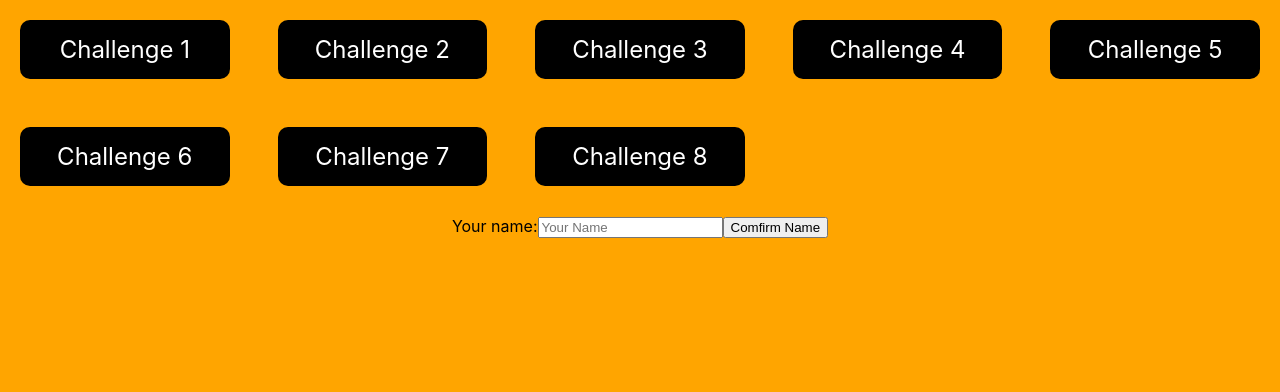
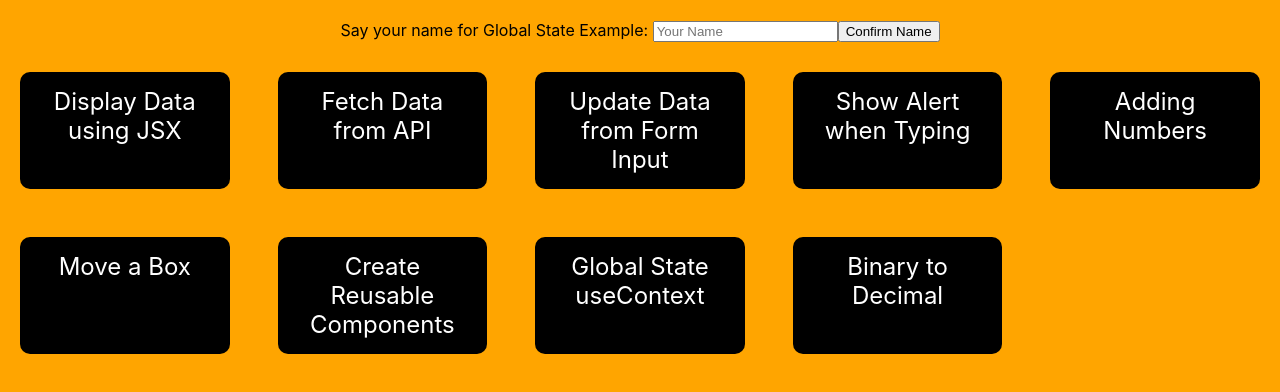
Before and after one commit to wesleycremonini/challenges, a React (Create React App) app in the folder challenges/: page / in a window 1280 px wide. Shown: the top 392 px of the page. Built offline with nearby package versions, Linux system fonts and the light colour scheme.

Commit message:
Chellenge 9 Added

```diff
--- /dev/null
+++ b/challenges/src/components/ChallengeList/Challenge9.js
@@ -0,0 +1,35 @@
+import React, { useState } from "react";
+
+
+function Challenge9() {
+    const [decimal, setDecimal] = useState();
+    function handleClick() {
+        const binary = document.getElementById('binary').value;
+        const error = document.getElementById('error');
+        for (var i = 0; i < binary.length; i++) {
+            if (binary[i] != 0 && binary[i] != 1) {
+                error.style.display = 'block';
+            }
+            else {
+                setDecimal(parseInt(binary, 2));
+                error.style.display = 'none';
+            }
+        };
+
+    }
+    function handleChange() {
+        setDecimal();
+    }
+
+    return (
+        <>
+        <label>Binary Number: </label>
+        <input maxLength='8' id='binary' type='text' placeholder='Type a Binary Number' onChange={handleChange}></input>
+        <button onClick={handleClick}>Convert!</button>
+        <span style={{display: 'none'}} id='error'>Type only 0 and 1.</span>
+        <h2>{decimal}</h2>
+        </>
+    );
+};
+
+export default Challenge9;
--- a/challenges/src/components/ChallengeList/Challenges.js
+++ b/challenges/src/components/ChallengeList/Challenges.js
@@ -6,6 +6,7 @@ import Challenge5 from './Challenge5'
 import Challenge6 from './Challenge6'
 import Challenge7 from './Challenge7'
 import Challenge8 from './Challenge8'
+import Challenge9 from './Challenge9'
 
 
 const Challenges = [
@@ -17,6 +18,7 @@ const Challenges = [
     {title: 'Move a Box' , jsx:<Challenge6 /> , id: 6},
     {title: 'Create Reusable Components' , jsx:<Challenge7 /> , id: 7},
     {title: 'Global State useContext' , jsx:<Challenge8 /> , id: 8},
+    {title: 'Binary to Decimal' , jsx:<Challenge9 /> , id: 9},
 ]
 
 export default Challenges;
--- a/challenges/src/components/Home/Home.styles.js
+++ b/challenges/src/components/Home/Home.styles.js
@@ -20,7 +20,15 @@ export const Links = styled.div`
 
 export const Name = styled.div`
     margin: auto;
-    margin-top: 30px;
+    margin-bottom: 30px;
     text-align: center;
 
 `;
+
+
+export const WrongName = styled.p`
+    display: none;
+    text-align: center;
+    margin: 0;
+
+`;
--- a/challenges/src/components/Home/index.js
+++ b/challenges/src/components/Home/index.js
@@ -6,7 +6,7 @@ import { Link } from "react-router-dom";
 import Challenges from "../ChallengeList/Challenges";
 
 //Styles
-import { Links, Name } from './Home.styles.js'
+import { Links, Name, WrongName } from './Home.styles.js'
 
 //Context
 import { UserContext } from '../../App'
@@ -16,21 +16,28 @@ function Home() {
 
     function userName() {
         const nameInput = document.getElementById('nameInput').value
-        user.setName(nameInput)
+        const wrongName = document.getElementById('WrongName')
+
+        if(nameInput !== '' && nameInput !== ' ') {
+            user.setName(nameInput);
+            wrongName.style.display = 'none';
+        } else {wrongName.style.display = 'block'}
     };
 
     return (
         <>
+            <Name>
+                <label>Say your name for Global State Example: </label>
+                <input id='nameInput' placeholder='Your Name' type='text'/>
+                <button onClick={userName}>Confirm Name</button>
+                <WrongName id='WrongName'>Fill the name input</WrongName>
+            </Name>
             <Links>
                 {Challenges.map(chall => (
-                    <Link to={'/challenge/' + chall.id} key={chall.id}>Challenge {chall.id}</Link>
+                    <Link to={'/challenge/' + chall.id} key={chall.id}>{chall.title}</Link>
                 ))}
             </Links>
-            <Name>
-                <label>Your name:</label>
-                <input id='nameInput' placeholder='Your Name' type='text'/>
-                <button onClick={userName}>Comfirm Name</button>
-            </Name>
+
         </>
     )
 }
```
